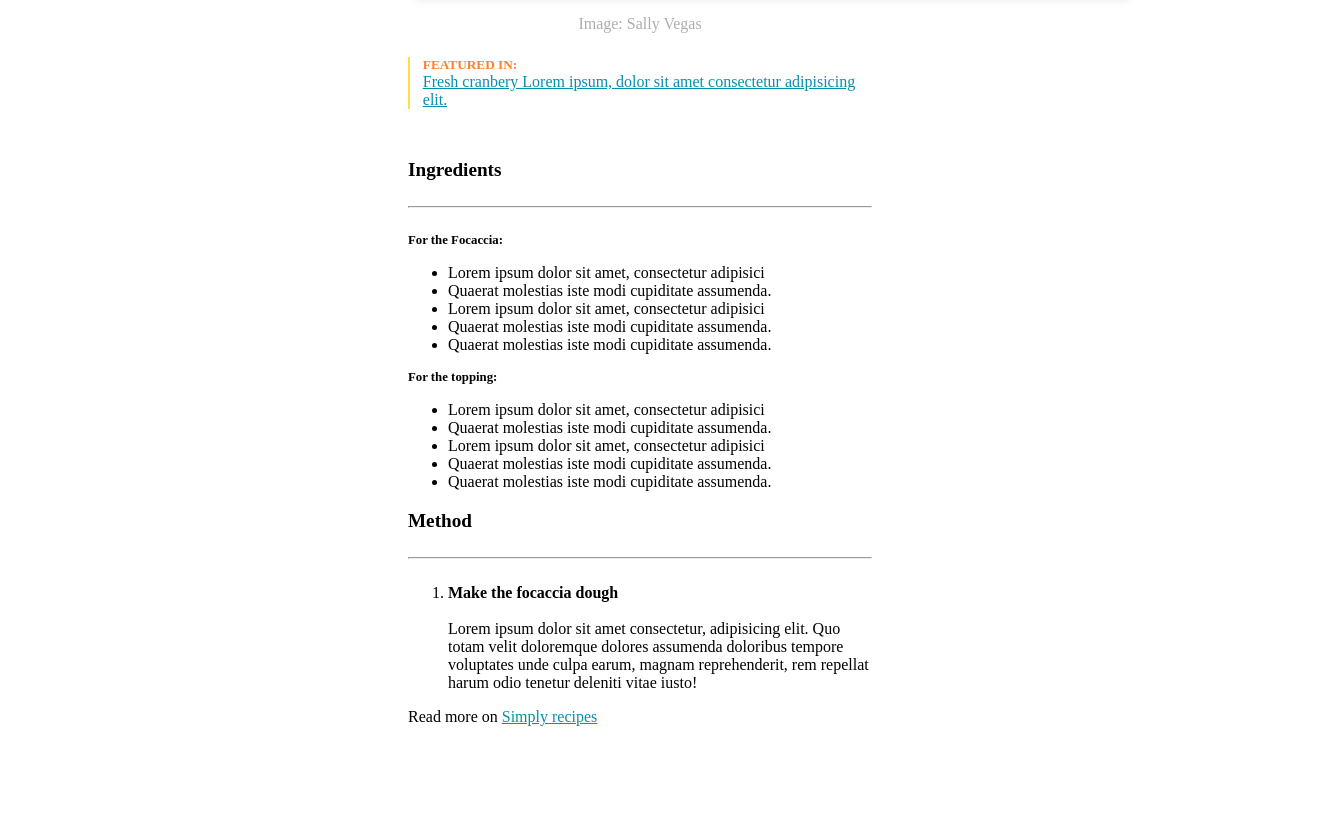
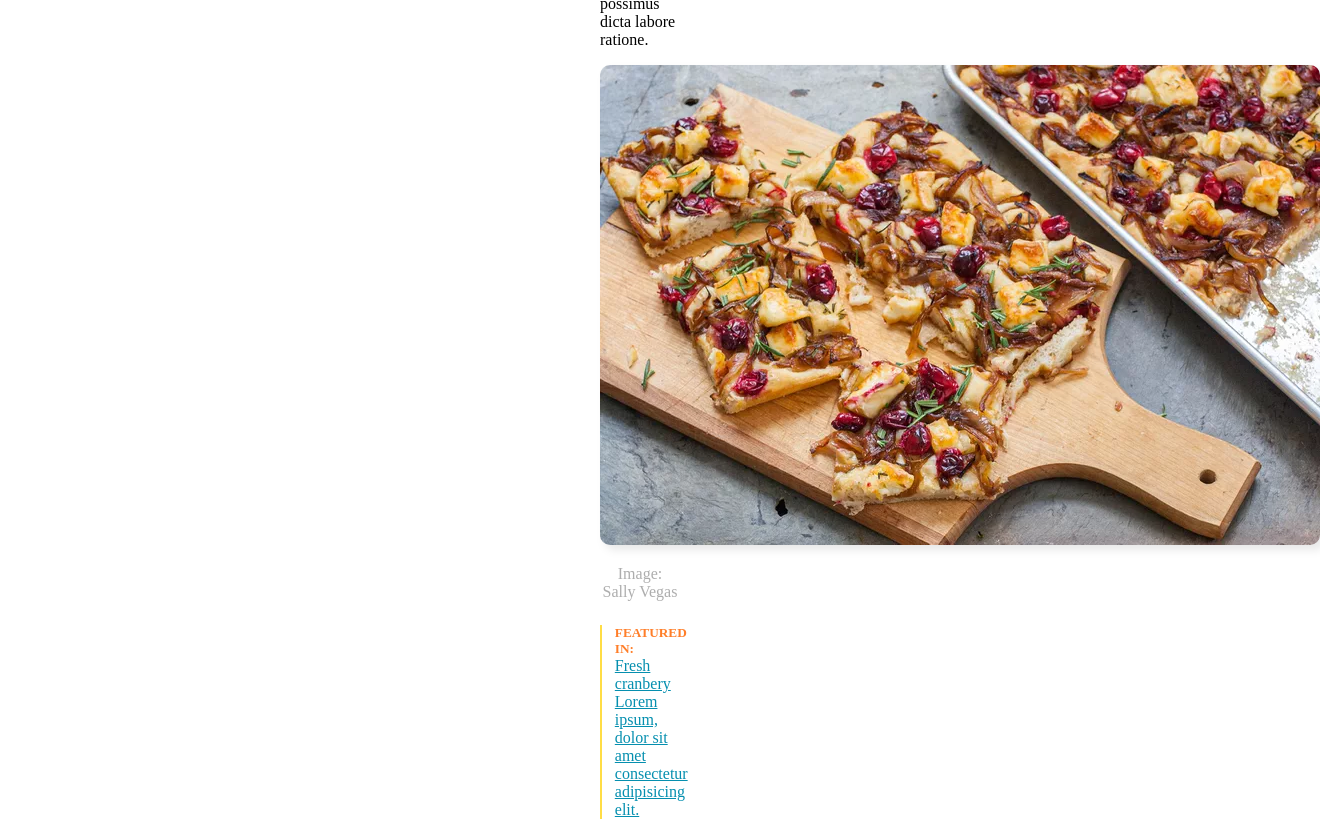
Before and after one commit to ClaudioGaliano/U1-W1-D3, a plain HTML site: page index.html in a window 1280 px wide. Shown: the part 845-1667 px from the top of the page, 1320 px wide, since content can reach past the window. Before the commit the page ends 1587 px from the top, so only its background shows below. Drawn offline with Linux system fonts and the light colour scheme.

Commit message:
Sistemati margini <li>

```diff
--- a/assets/style.css
+++ b/assets/style.css
@@ -1,5 +1,6 @@
 
 header {
+    width: 100vw;
     display: flex;
     justify-content: center;
     flex-direction: column;
@@ -7,8 +8,12 @@ header {
 }
 
 main {
-    margin: 0 400px;
+    margin: 0 600px;
     text-align: center;
+}
+
+body {
+    margin: 0;
 }
 
 section > p {
@@ -16,7 +21,7 @@ section > p {
 }
 
 article {
-    margin: 0 400px;
+    margin: 0 600px;
 }
 
 #logo img {
@@ -55,9 +60,13 @@ article p {
     font-size: 1.2em;
 }
 
+article li {
+    margin: 15px 0px;
+}
+
 .ricetta p {
     font-weight: bold;
-    font-size: 0.8em;
+    font-size: 0.9em;
 }
 
 #textfooter {
```
